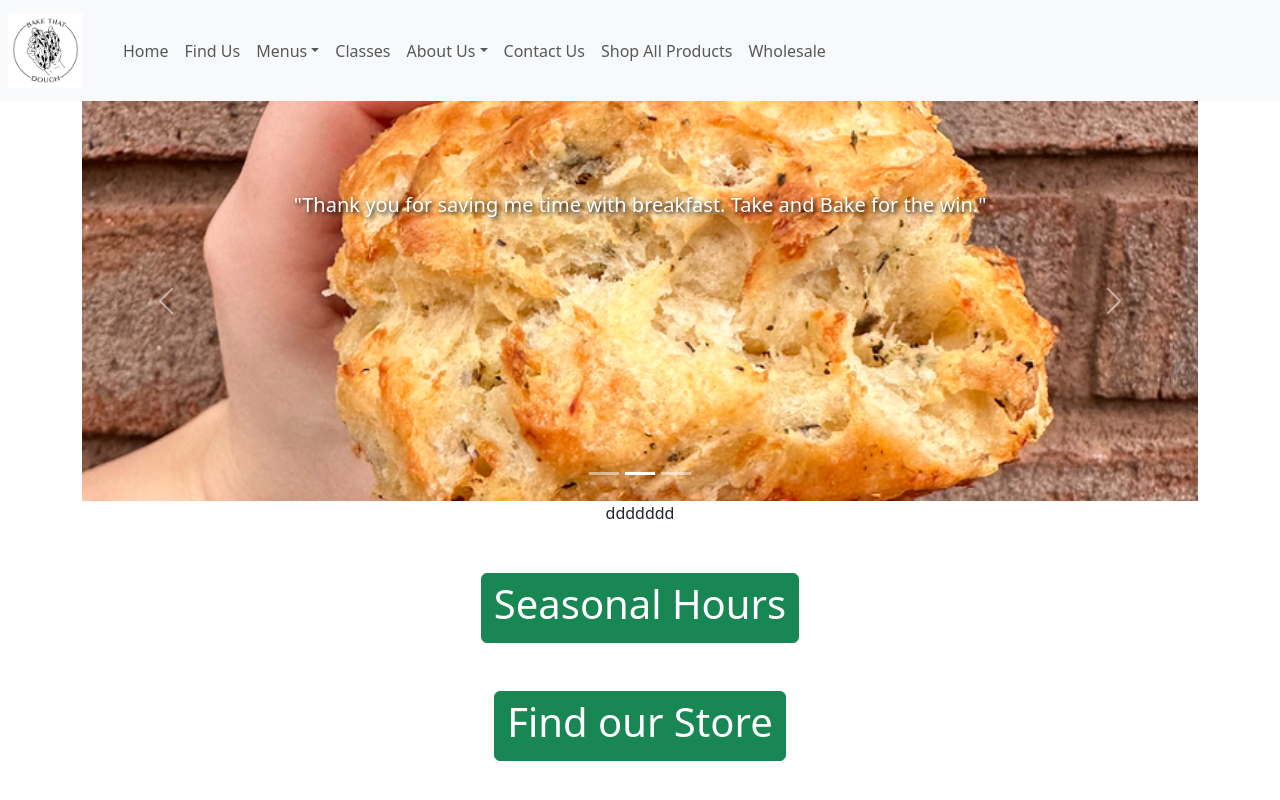
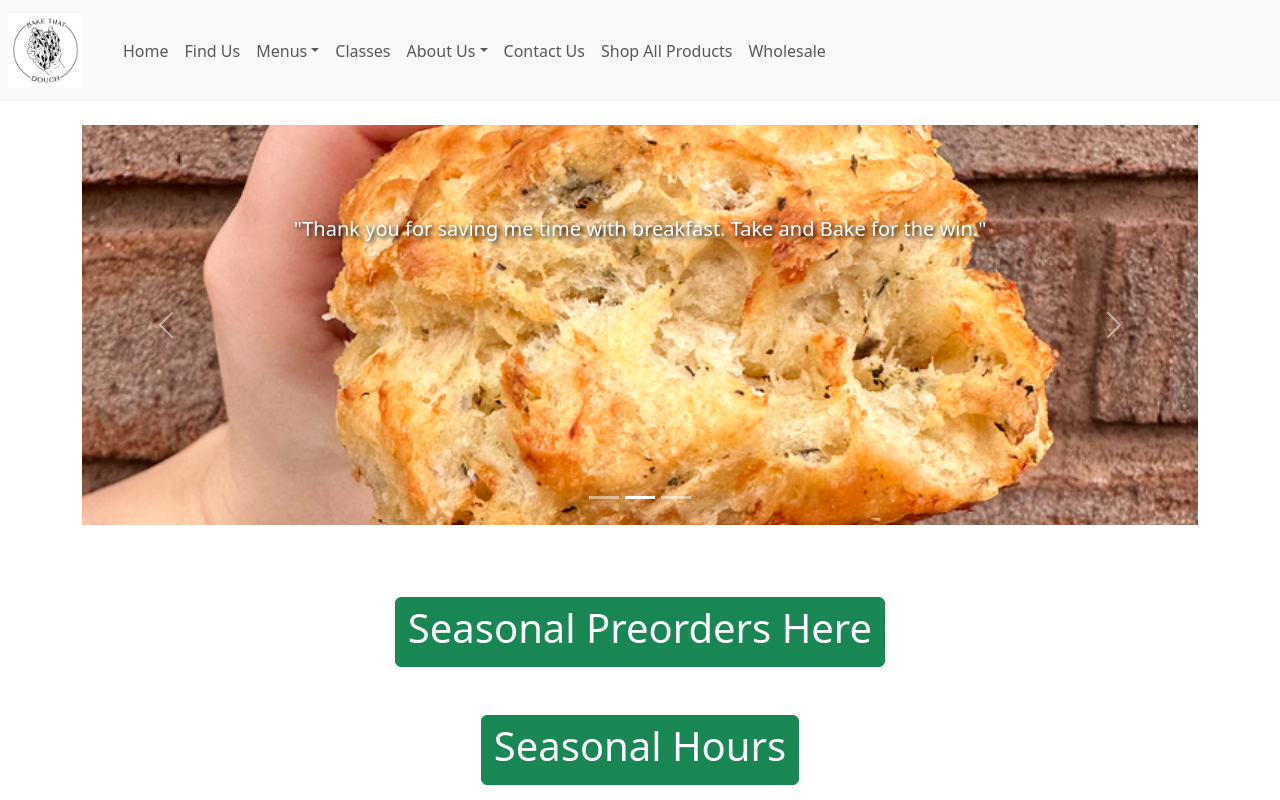
Before and after one commit to aaron-webdev/btd_repo, a React (Vite) app in the folder btd_react/: page / in a window 1280 px wide. Shown: the top 800 px of the page. Built offline with nearby package versions, Linux system fonts and the light colour scheme.

Commit message:
centered globally

```diff
--- a/btd_react/src/App.jsx
+++ b/btd_react/src/App.jsx
@@ -6,7 +6,7 @@ import { BrowserRouter, Routes, Route } from 'react-router-dom';
 import Homepage from "./pages/Homepage.jsx";
 import AboutUs from "./pages/AboutUs.jsx";
 import FindUs from "./pages/FindUs.jsx";
-
+import EasterPreorder from "./pages/EasterPreorder.jsx";
 
 
 
@@ -22,6 +22,7 @@ export default function App() {
         <Route path='/' element={<Homepage/>}/>
         <Route path='/about' element={<AboutUs/>}/>
         <Route path='/findus' element={<FindUs/>}/>
+        <Route path='/easter_preorder' element={<EasterPreorder/>}/>
       </Routes>
     </BrowserRouter>
     </div>
--- a/btd_react/src/componets/SeasonalPreorders.jsx
+++ b/btd_react/src/componets/SeasonalPreorders.jsx
@@ -1,4 +1,4 @@
-import {Link} from 'react-router';
+import Button from "react-bootstrap/esm/Button";
 
 
 
@@ -8,8 +8,10 @@ export default function SeasonalPreorders()
 
 
     return(
-        <section id='seasonalPreorder'>
-            <p>ddddddd</p>
-        </section>
+        <div className='flex-column d-flex nav align-items-center my-5'>
+            <section id='seasonalHours'>
+                <Button variant='success' href='/easter_preorder'><h1>Seasonal Preorders Here</h1></Button>
+            </section>
+        </div>
     )
 }
--- a/btd_react/src/pages/EasterPreorder.jsx
+++ b/btd_react/src/pages/EasterPreorder.jsx
@@ -19,7 +19,7 @@ export default function EasterPreorder()
             <Container id='EasterPreorder'>
                 <Row className='m-2'>
 
-                    <Col>
+                    <Col style={{w50}}>
                         <Card>
                             <Card.Img src={HotCross}/>
                             <Card.Body className='text-center'>
--- a/btd_react/src/pages/Homepage.jsx
+++ b/btd_react/src/pages/Homepage.jsx
@@ -20,7 +20,9 @@ export default function Home() {
   return (
     <>
       <NavigationMenu/>
+      <br/>
       <Showcase/>
+      <br/>
       <SeasonalPreorders/>
       <SeasonalHours/>
       <StoreFinder/>
```
